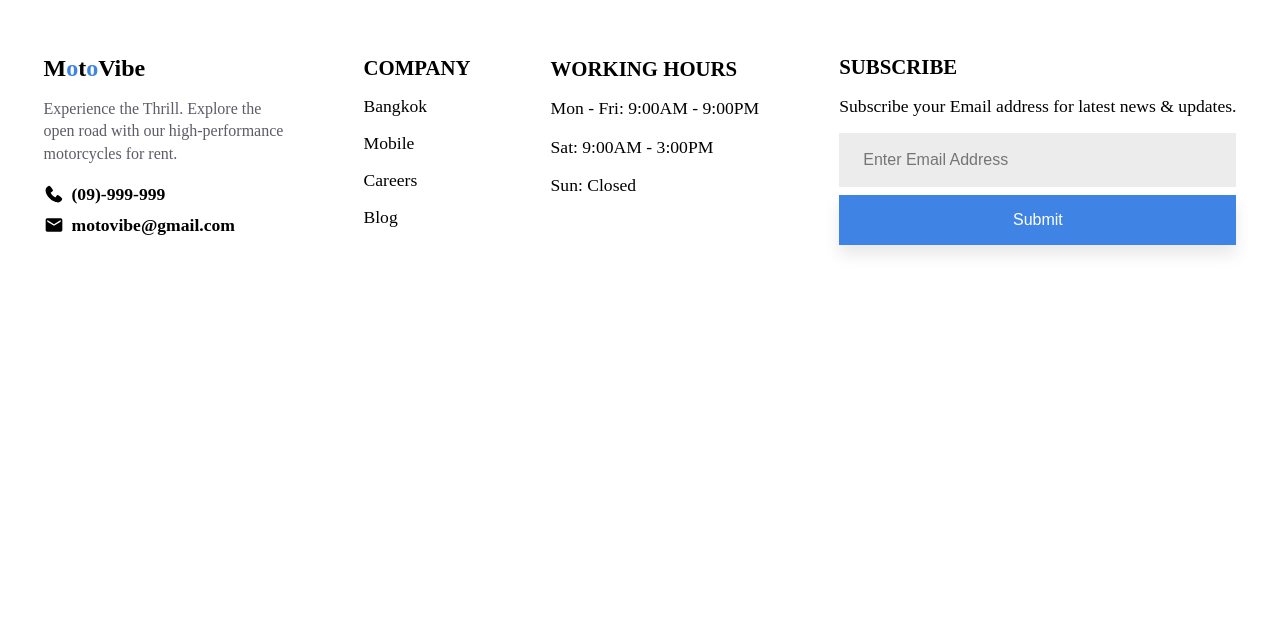
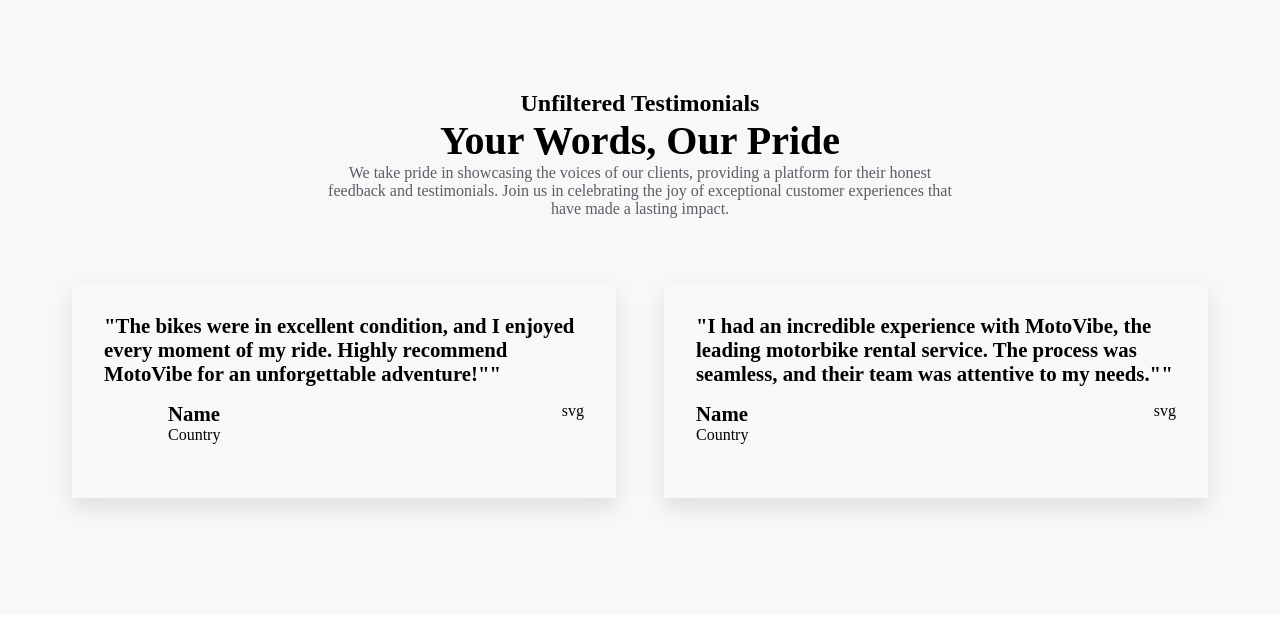
Before and after one commit to OnigiriKing/moto-vibe, a React (Create React App) app: page / in a window 1280 px wide. Shown: the part 2978-3620 px from the top of the page. Before the commit the page ends 3304 px from the top, so only its background shows below. Built offline with nearby package versions, Linux system fonts and the light colour scheme.

Commit message:
reviews screen is updated

```diff
--- a/src/pages/homePage/HomePage.jsx
+++ b/src/pages/homePage/HomePage.jsx
@@ -3,6 +3,7 @@
 import Advantages from "./components/Advantages"
 import { Models } from "./components/BikeModels"
 import { ChooseUs } from "./components/ChooseUs"
+import Reviews from "./components/Reviews"
 
 
 export default function HomePage() {
@@ -14,6 +15,7 @@
         <Advantages />
         <Models />
         <ChooseUs />
+        <Reviews />
         </div>
     )
 }
--- a/src/pages/homePage/components/Reviews.jsx
+++ b/src/pages/homePage/components/Reviews.jsx
@@ -12,14 +12,40 @@
             made a lasting impact.
           </p>
         </div>
-        <div>
-          <div>
-            <h2></h2>
-            <div></div>
+        <div className="review-screen-clients">
+          <div className="review-screen-review">
+            <h3>
+              "The bikes were in excellent condition, and I enjoyed every moment
+              of my ride. Highly recommend MotoVibe for an unforgettable
+              adventure!""
+            </h3>
+            <div className="review-screen-client-info">
+              <div className="review-screen-client-photo-des">
+                <div></div>
+                <div>
+                  <h3>Name</h3>
+                  <p>Country</p>
+                </div>
+              </div>
+              <div>svg</div>
+            </div>
           </div>
-          <div>
-            <h2></h2>
-            <div></div>
+          <div className="review-screen-review">
+            <h3>
+              "I had an incredible experience with MotoVibe, the leading
+              motorbike rental service. The process was seamless, and their team
+              was attentive to my needs.""
+            </h3>
+            <div className="review-screen-client-info">
+              <div>
+                <div></div>
+                <div>
+                  <h3>Name</h3>
+                  <p>Country</p>
+                </div>
+              </div>
+              <div>svg</div>
+            </div>
           </div>
         </div>
       </div>
--- a/src/styles/homePage/_homeStyle.scss
+++ b/src/styles/homePage/_homeStyle.scss
@@ -413,25 +413,45 @@
 
     h2 {
       font-size: $h2-size;
-      margin-bottom: .5rem;
+      margin-bottom: 0.5rem;
     }
 
-    p{
+    p {
       color: $grayText;
       line-height: 1.2rem;
     }
   }
-
 }
-
 
 //! reviews screen
 
 #reviews-screen {
   height: 80vh;
+  display: flex;
+  width: 100%;
+  display: flex;
+  justify-content: center;
+  align-items: center;
+  background-color: #f8f8f8;
+}
+.review-screen-wrapper {
+  gap: 1rem;
+  width: 100%;
+  max-width: 80rem;
+  display: flex;
+  flex-direction: column;
+  align-items: center;
 }
 
 .reviews-screen-des {
+  display: flex;
+  flex-direction: column;
+  align-items: center;
+  text-align: center;
+  max-width: 40rem;
+  margin: 0 3rem;
+  margin-bottom: 3rem;
+
   h2 {
     font-size: $h2-size;
   }
@@ -444,3 +464,39 @@
     color: $grayText;
   }
 }
+
+.review-screen-clients {
+  display: grid;
+  grid-template-columns: 1fr 1fr;
+  gap: 3rem;
+
+
+  h3 {
+    font-size: $h3-size;
+  }
+
+  .review-screen-review {
+    display: flex;
+    flex-direction: column;
+    max-width: 30rem;
+    padding: 2rem;
+    box-shadow: 0 10px 20px 0 rgba(0, 0, 0, 0.1);
+    gap: 1rem;
+
+    .review-screen-client-info {
+      display: flex;
+      flex-direction: row;
+      justify-content: space-between;
+
+      .review-screen-client-photo-des {
+        display: flex;
+        flex-direction: row;
+
+        div:nth-child(1) {
+          padding: 2rem;
+          border-radius: 50%;
+        }
+      }
+    }
+  }
+}
```
Also changed, not shown: src/dist/style.css, 1 other file (tests, documents, lock files or other folders). Lines whose indentation alone changed are shown as unchanged.
